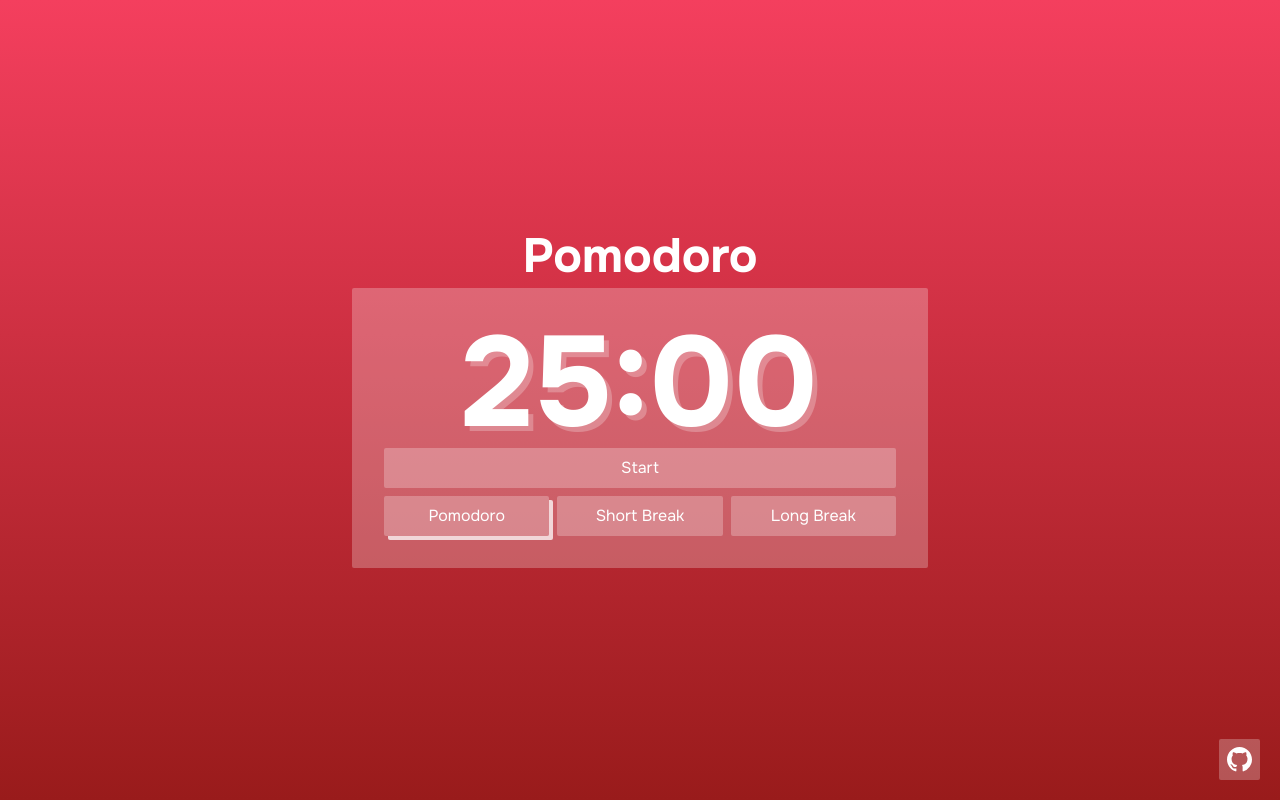
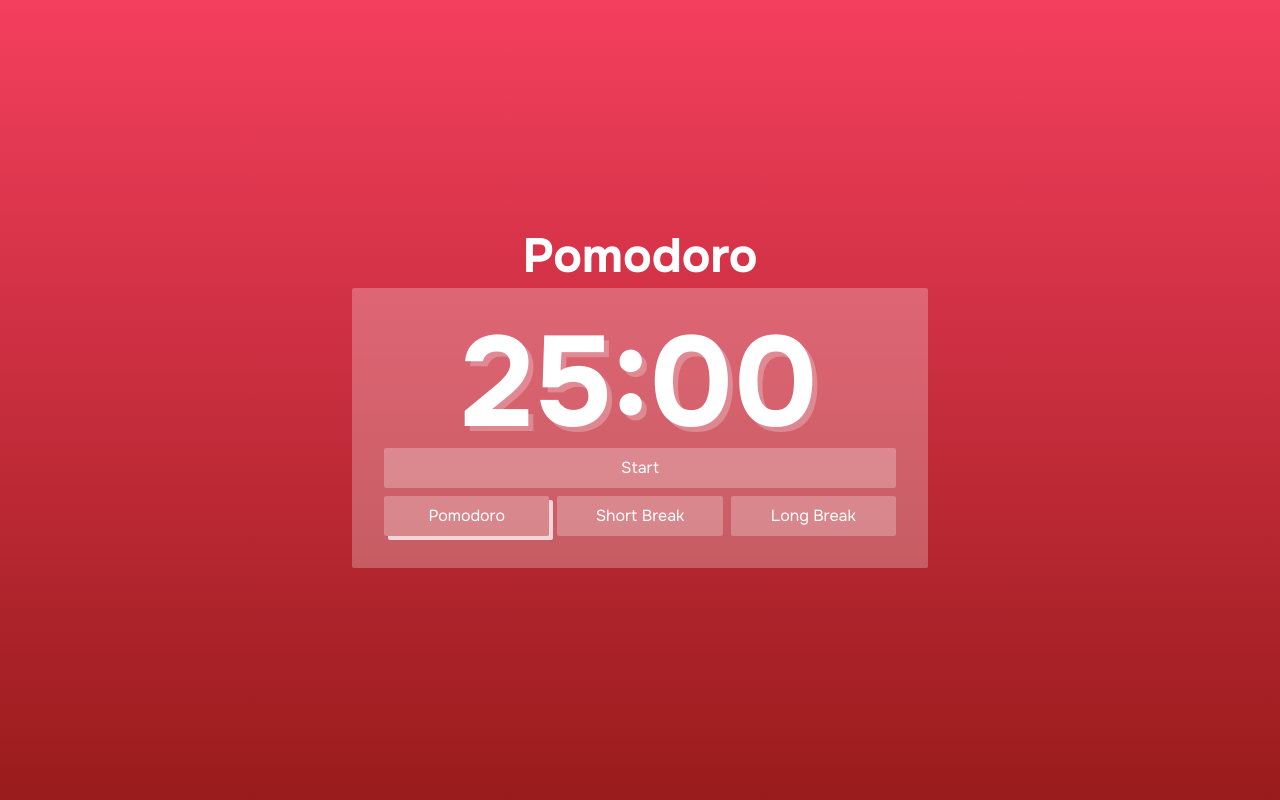
Before and after one commit to lui5gl/pomodoro-web-timer, a Next.js app: page / in a window 1280 px wide. Built offline with nearby package versions, Linux system fonts and the light colour scheme.

Commit message:
refactor: remove GitHub link and associated icon from the homepage

```diff
--- a/app/page.tsx
+++ b/app/page.tsx
@@ -134,14 +134,6 @@ export default function Home() {
         </div>
       </section>
 
-      <Link
-        href={"https://github.com/lui5gl/pomodoro-web-timer"}
-        target="_blank"
-        className="absolute bottom-5 right-5 rounded-sm bg-white/25 p-2 transition-all duration-150 hover:shadow-box active:translate-x-1 active:translate-y-1 active:shadow-none"
-      >
-        <Image src={"/icon/github.svg"} alt="GitHub" width={25} height={25} />
-      </Link>
-
       <audio ref={notificatonSoundRef} src="/sound/alarm.wav" preload="auto" />
     </main>
   );
```
Also changed, not shown: public/icon/github.svg (deleted).
